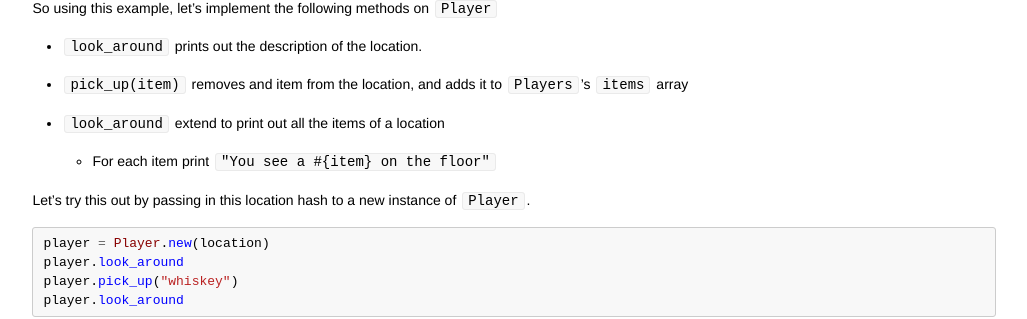
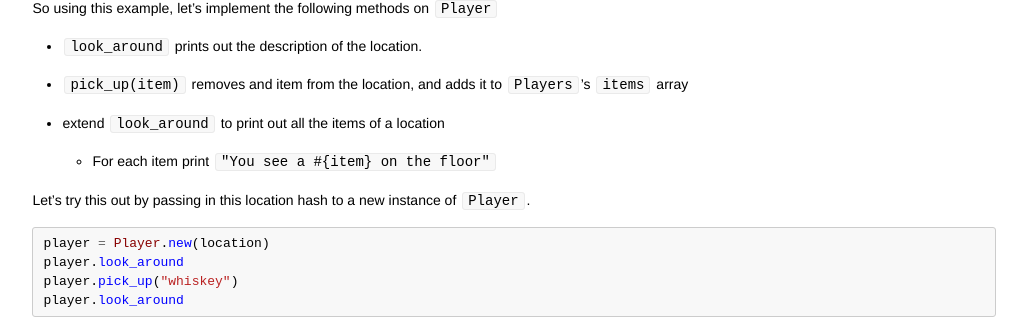
Before and after one commit to codebar/tutorials, a Jekyll site: the page built from ruby/lesson5/tutorial.md, in a window 1280 px wide and 900 px high, scrolled down 2695 px. Shown: the part 145-464 px from the top of the window, without its empty margins (126-1153 px from the left). Built offline with Jekyll 4.4.1, drawn with Linux system fonts in a browser that asks for light colours; Markdown is read by kramdown in place of the engine named in the settings.

```diff
--- a/ruby/lesson5/tutorial.md
+++ b/ruby/lesson5/tutorial.md
@@ -142,7 +142,7 @@ So using this example, let's implement the following methods on `Player`
 
 - `pick_up(item)` removes and item from the location, and adds it to `Players`'s `items` array
 
-- `look_around` extend to print out all the items of a location
+- extend `look_around` to print out all the items of a location
    - For each item print `"You see a #{item} on the floor"`
 
 Let's try this out by passing in this location hash to a new instance of `Player`.
```
